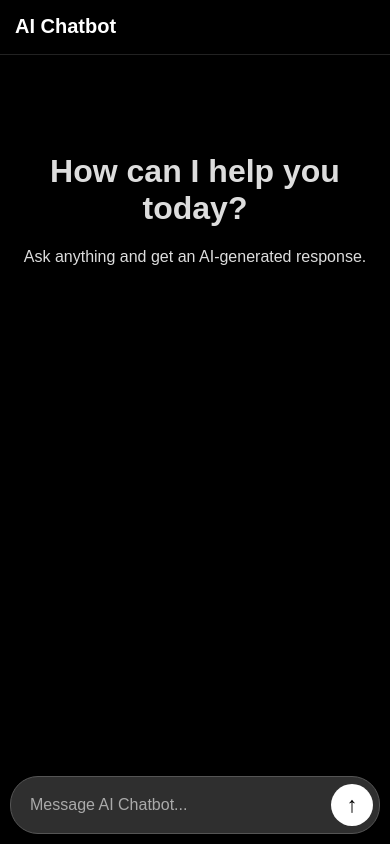
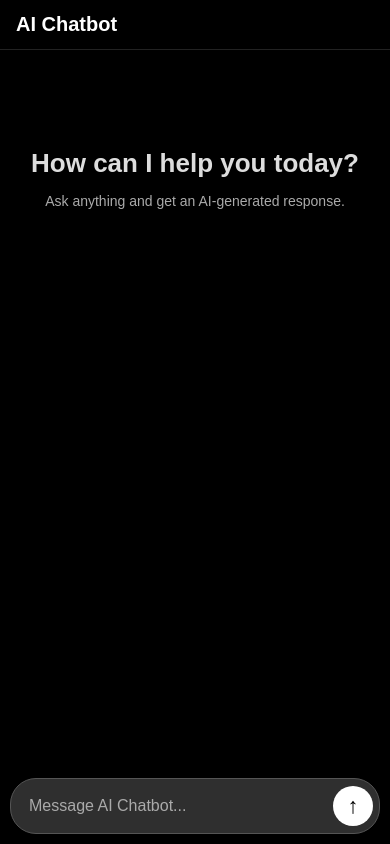
Before and after one commit to najibula001/ai-chatbot-project, a plain HTML site: page frontend/index.html in a window 390 px wide. Drawn offline with Linux system fonts and the light colour scheme.

Commit message:
Fixed laptop ChatGPT layout and kept mobile chat alignment

```diff
--- a/frontend/index.html
+++ b/frontend/index.html
@@ -2,13 +2,16 @@
 <html>
 <head>
     <title>AI Chatbot</title>
-    <meta name="viewport" content="width=device-width, initial-scale=1.0">
+    <meta name="viewport" content="width=device-width, initial-scale=1.0, viewport-fit=cover">
 
     <style>
-        * { box-sizing: border-box; }
+        * {
+            box-sizing: border-box;
+        }
 
         html, body {
             margin: 0;
+            width: 100%;
             height: 100%;
             overflow: hidden;
             font-family: Arial, sans-serif;
@@ -17,36 +20,62 @@
         }
 
         body {
-            display: flex;
-            flex-direction: column;
             height: 100dvh;
         }
 
+        .app {
+            width: 100%;
+            height: 100dvh;
+            display: flex;
+            flex-direction: column;
+            background: #000;
+        }
+
         .header {
-            height: 55px;
-            padding: 15px;
+            height: 56px;
+            flex-shrink: 0;
+            display: flex;
+            align-items: center;
+            justify-content: center;
+            border-bottom: 1px solid #222;
             font-size: 20px;
             font-weight: bold;
-            border-bottom: 1px solid #222;
-            flex-shrink: 0;
+            background: #000;
         }
 
         .chat-box {
             flex: 1;
             overflow-y: auto;
-            padding: 18px;
+            padding: 24px 16px;
+            min-height: 0;
+        }
+
+        .chat-inner {
+            width: 100%;
+            max-width: 850px;
+            margin: 0 auto;
         }
 
         .welcome {
             text-align: center;
-            margin-top: 80px;
+            margin-top: 100px;
             color: #ddd;
+        }
+
+        .welcome h1 {
+            font-size: 34px;
+            margin-bottom: 10px;
+        }
+
+        .welcome p {
+            color: #aaa;
+            font-size: 16px;
         }
 
         .message-row {
             display: flex;
             width: 100%;
-            margin-bottom: 18px;
+            margin-bottom: 24px;
         }
 
         .user-row {
@@ -58,11 +87,11 @@
         }
 
         .user-message {
+            max-width: 70%;
             background: #2f2f2f;
             color: white;
-            padding: 13px 17px;
-            border-radius: 22px;
-            max-width: 78%;
+            padding: 13px 18px;
+            border-radius: 24px;
             font-size: 16px;
             line-height: 1.5;
             white-space: pre-wrap;
@@ -70,10 +99,10 @@
         }
 
         .bot-message {
+            max-width: 80%;
             color: white;
-            max-width: 88%;
             font-size: 16px;
-            line-height: 1.6;
+            line-height: 1.7;
             white-space: pre-wrap;
             word-wrap: break-word;
         }
@@ -84,12 +113,18 @@
         }
 
         .input-area {
-            padding: 10px;
+            flex-shrink: 0;
+            padding: 12px 16px 18px;
             background: #000;
-            flex-shrink: 0;
+        }
+
+        .input-inner {
+            max-width: 850px;
+            margin: 0 auto;
         }
 
         .input-box {
+            width: 100%;
             display: flex;
             align-items: center;
             background: #2f2f2f;
@@ -105,14 +140,14 @@
             background: transparent;
             color: white;
             font-size: 16px;
-            padding: 13px;
+            padding: 13px 14px;
         }
 
         input::placeholder {
             color: #aaa;
         }
 
-        button {
+        .send-btn {
             width: 42px;
             height: 42px;
             border-radius: 50%;
@@ -121,17 +156,77 @@
             color: black;
             font-size: 22px;
             font-weight: bold;
+            cursor: pointer;
+            flex-shrink: 0;
         }
 
-        @media (min-width: 769px) {
-            .chat-box, .input-area {
-                max-width: 850px;
-                width: 100%;
-                margin: 0 auto;
+        .footer-note {
+            text-align: center;
+            font-size: 12px;
+            color: #777;
+            margin-top: 8px;
         }
 
+        @media (max-width: 768px) {
             .header {
-                text-align: center;
+                height: 50px;
+                justify-content: flex-start;
+                padding-left: 16px;
+                font-size: 20px;
+            }
+
+            .chat-box {
+                padding: 18px 16px;
+            }
+
+            .welcome {
+                margin-top: 80px;
+            }
+
+            .welcome h1 {
+                font-size: 26px;
+            }
+
+            .welcome p {
+                font-size: 14px;
+            }
+
+            .message-row {
+                margin-bottom: 22px;
+            }
+
+            .user-message {
+                max-width: 82%;
+                font-size: 16px;
+                padding: 13px 17px;
+                border-radius: 22px;
+            }
+
+            .bot-message {
+                max-width: 92%;
+                font-size: 16px;
+            }
+
+            .input-area {
+                padding: 10px 10px calc(10px + env(safe-area-inset-bottom));
+            }
+
+            .input-box {
+                border-radius: 26px;
+            }
+
+            input {
+                font-size: 16px;
+                padding: 12px;
+            }
+
+            .send-btn {
+                width: 40px;
+                height: 40px;
+            }
+
+            .footer-note {
+                display: none;
             }
         }
     </style>
@@ -139,25 +234,35 @@
 
 <body>
 
+<div class="app">
+
     <div class="header">AI Chatbot</div>
 
     <div id="chatBox" class="chat-box">
+        <div class="chat-inner" id="chatInner">
             <div class="welcome" id="welcomeBox">
                 <h1>How can I help you today?</h1>
                 <p>Ask anything and get an AI-generated response.</p>
             </div>
         </div>
+    </div>
 
     <div class="input-area">
+        <div class="input-inner">
             <div class="input-box">
                 <input type="text" id="userInput" placeholder="Message AI Chatbot..." />
-        <button id="sendBtn">↑</button>
+                <button class="send-btn" id="sendBtn">↑</button>
             </div>
+            <div class="footer-note">AI Chatbot may generate incorrect information. Verify important answers.</div>
+        </div>
+    </div>
+
 </div>
 
 <script>
 const input = document.getElementById("userInput");
 const chatBox = document.getElementById("chatBox");
+const chatInner = document.getElementById("chatInner");
 const sendBtn = document.getElementById("sendBtn");
 
 sendBtn.addEventListener("pointerdown", function(event) {
@@ -194,11 +299,12 @@ function keepKeyboardOpen() {
 
 async function sendMessage() {
     const message = input.value.trim();
+
     if (message === "") return;
 
     removeWelcome();
 
-    chatBox.innerHTML += `
+    chatInner.innerHTML += `
         <div class="message-row user-row">
             <div class="user-message">${message}</div>
         </div>
@@ -209,7 +315,7 @@ async function sendMessage() {
 
     const typingId = "typing-" + Date.now();
 
-    chatBox.innerHTML += `
+    chatInner.innerHTML += `
         <div class="message-row bot-row" id="${typingId}">
             <div class="bot-message typing">Thinking...</div>
         </div>
@@ -230,7 +336,7 @@ async function sendMessage() {
 
         document.getElementById(typingId)?.remove();
 
-        chatBox.innerHTML += `
+        chatInner.innerHTML += `
             <div class="message-row bot-row">
                 <div class="bot-message">${data.reply}</div>
             </div>
@@ -242,7 +348,7 @@ async function sendMessage() {
     } catch (error) {
         document.getElementById(typingId)?.remove();
 
-        chatBox.innerHTML += `
+        chatInner.innerHTML += `
             <div class="message-row bot-row">
                 <div class="bot-message">Error connecting to server</div>
             </div>
```
Lines whose indentation alone changed are shown as unchanged.
